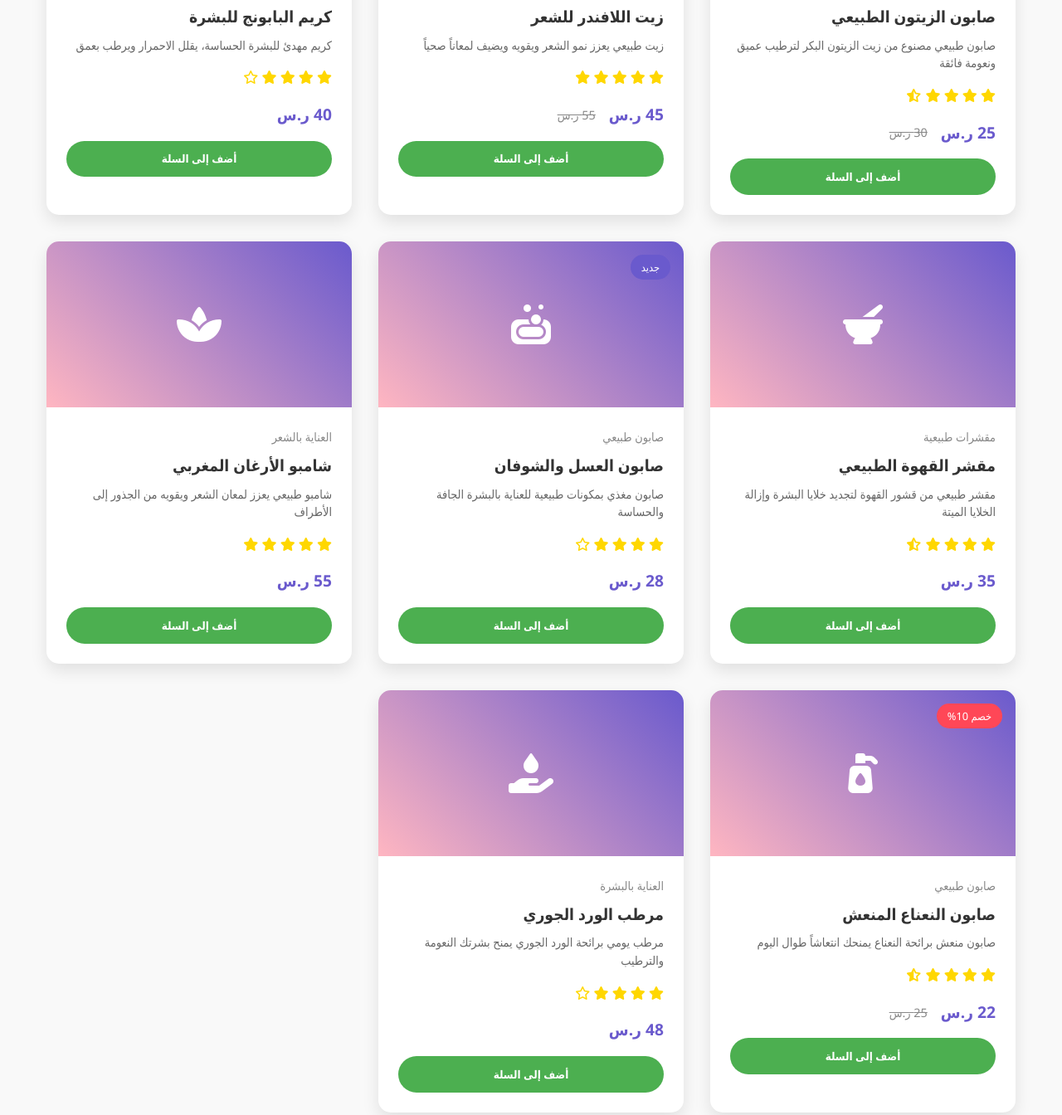
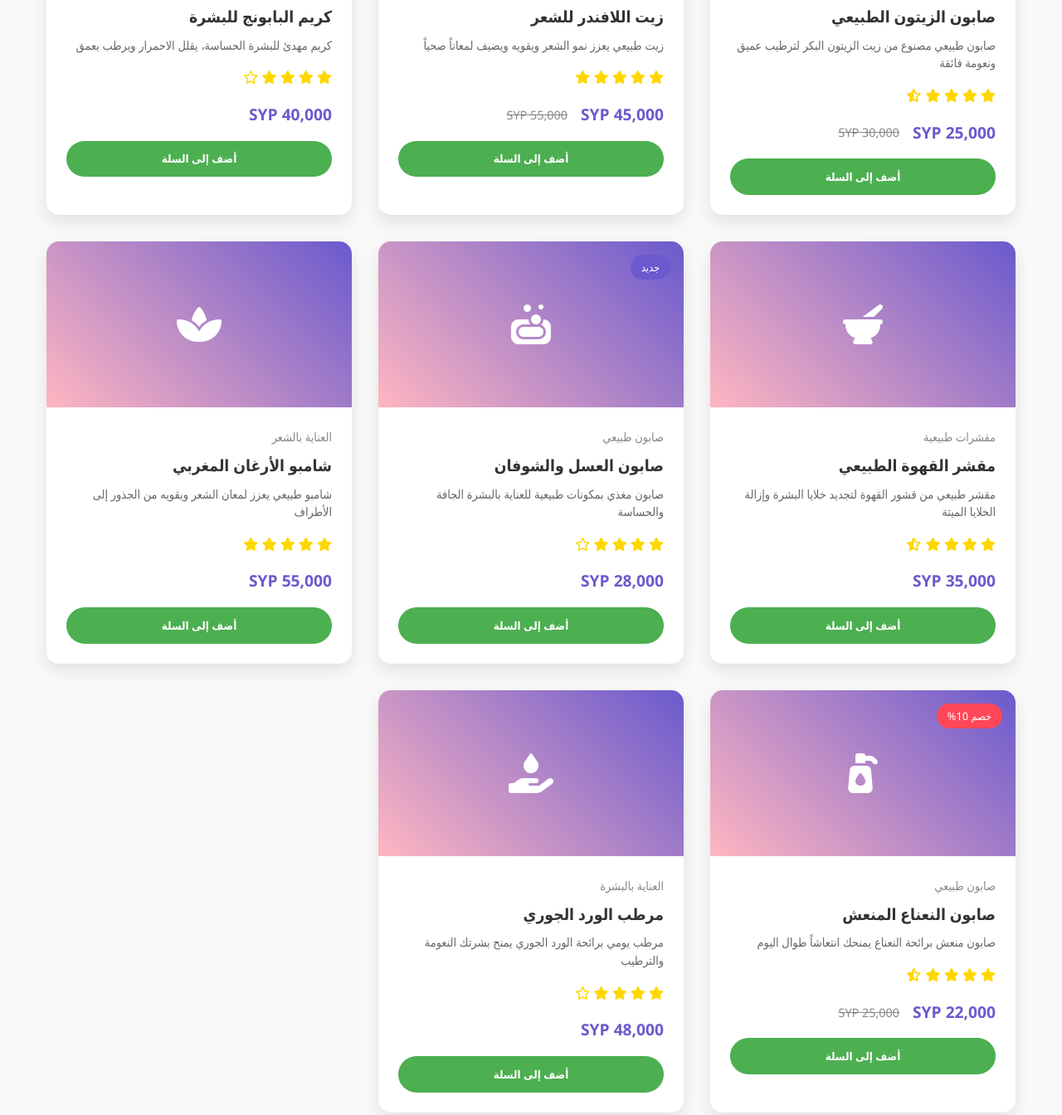
Before and after one commit to Abdullrahman-Abdullah/Reson-ZB, a plain HTML site: page products.html in a window 1280 px wide. Shown: the part 764-2108 px from the top of the page at 83% size. Drawn offline with Linux system fonts and the light colour scheme.

Commit message:
Update products.html
updating price to SYP

```diff
--- a/products.html
+++ b/products.html
@@ -725,8 +725,8 @@
                         <i class="fas fa-star-half-alt"></i>
                     </div>
                     <div class="product-price">
-                        <span class="current-price">25 ر.س</span>
-                        <span class="original-price">30 ر.س</span>
+                        <span class="current-price">25,000 SYP</span>
+                        <span class="original-price">30,000 SYP</span>
                     </div>
                     <button class="add-to-cart-btn">أضف إلى السلة</button>
                 </div>
@@ -755,8 +755,8 @@
                         <i class="fas fa-star"></i>
                     </div>
                     <div class="product-price">
-                        <span class="current-price">45 ر.س</span>
-                        <span class="original-price">55 ر.س</span>
+                        <span class="current-price">45,000 SYP</span>
+                        <span class="original-price">55,000 SYP</span>
                     </div>
                     <button class="add-to-cart-btn">أضف إلى السلة</button>
                 </div>
@@ -784,7 +784,7 @@
                         <i class="far fa-star"></i>
                     </div>
                     <div class="product-price">
-                        <span class="current-price">40 ر.س</span>
+                        <span class="current-price">40,000 SYP</span>
                     </div>
                     <button class="add-to-cart-btn">أضف إلى السلة</button>
                 </div>
@@ -812,7 +812,7 @@
                         <i class="fas fa-star-half-alt"></i>
                     </div>
                     <div class="product-price">
-                        <span class="current-price">35 ر.س</span>
+                        <span class="current-price">35,000 SYP</span>
                     </div>
                     <button class="add-to-cart-btn">أضف إلى السلة</button>
                 </div>
@@ -841,7 +841,7 @@
                         <i class="far fa-star"></i>
                     </div>
                     <div class="product-price">
-                        <span class="current-price">28 ر.س</span>
+                        <span class="current-price">28,000 SYP</span>
                     </div>
                     <button class="add-to-cart-btn">أضف إلى السلة</button>
                 </div>
@@ -869,7 +869,7 @@
                         <i class="fas fa-star"></i>
                     </div>
                     <div class="product-price">
-                        <span class="current-price">55 ر.س</span>
+                        <span class="current-price">55,000 SYP</span>
                     </div>
                     <button class="add-to-cart-btn">أضف إلى السلة</button>
                 </div>
@@ -898,8 +898,8 @@
                         <i class="fas fa-star-half-alt"></i>
                     </div>
                     <div class="product-price">
-                        <span class="current-price">22 ر.س</span>
-                        <span class="original-price">25 ر.س</span>
+                        <span class="current-price">22,000 SYP</span>
+                        <span class="original-price">25,000 SYP</span>
                     </div>
                     <button class="add-to-cart-btn">أضف إلى السلة</button>
                 </div>
@@ -927,7 +927,7 @@
                         <i class="far fa-star"></i>
                     </div>
                     <div class="product-price">
-                        <span class="current-price">48 ر.س</span>
+                        <span class="current-price">48,000 SYP</span>
                     </div>
                     <button class="add-to-cart-btn">أضف إلى السلة</button>
                 </div>
```
